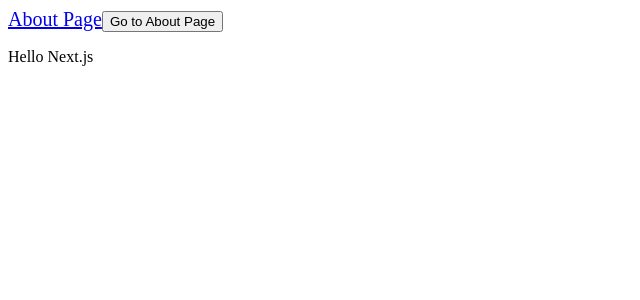
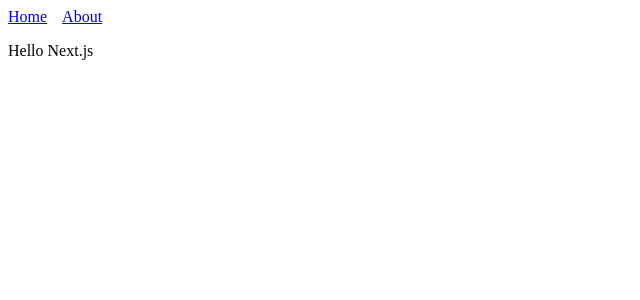
Before and after one commit to goyasho/learn-react-next, a Next.js app: page / in a window 1280 px wide. Shown: the top 300 px of the page, without its empty margins (0-640 px from the left). Built offline with nearby package versions, Linux system fonts and the light colour scheme.

Commit message:
Headerコンポーネントを作る & Headerコンポーネントを使用する

```diff
--- /dev/null
+++ b/components/Header.js
@@ -0,0 +1,18 @@
+import Link from 'next/link'
+
+const linkStyle = {
+  marginRight: 15
+}
+
+const Header = () => (
+  <div>
+    <Link href="/">
+      <a style={linkStyle}>Home</a>
+    </Link>
+    <Link href="/about">
+      <a style={linkStyle}>About</a>
+    </Link>
+  </div>
+)
+
+export default Header
--- a/pages/about.js
+++ b/pages/about.js
@@ -1,5 +1,8 @@
+import Header from '../components/Header'
+
 export default () => (
   <div>
+    <Header />
     <p>This is the about page</p>
   </div>
 )
--- a/pages/index.js
+++ b/pages/index.js
@@ -1,14 +1,8 @@
-import Link from 'next/link'
+import Header from '../components/Header'
 
 const Index = () => (
   <div>
-    {/* aタグを<Link>コンポーネントで囲い、hrefなどのリンクの情報は<Link>に渡します。 */}
-    <Link href="/about">
-      <a style={{ fontSize: 20 }}>About Page</a>
-    </Link>
-    <Link href="/about">
-      <button>Go to About Page</button>
-    </Link>
+    <Header />
     <p>Hello Next.js</p>
   </div>
 )
```
